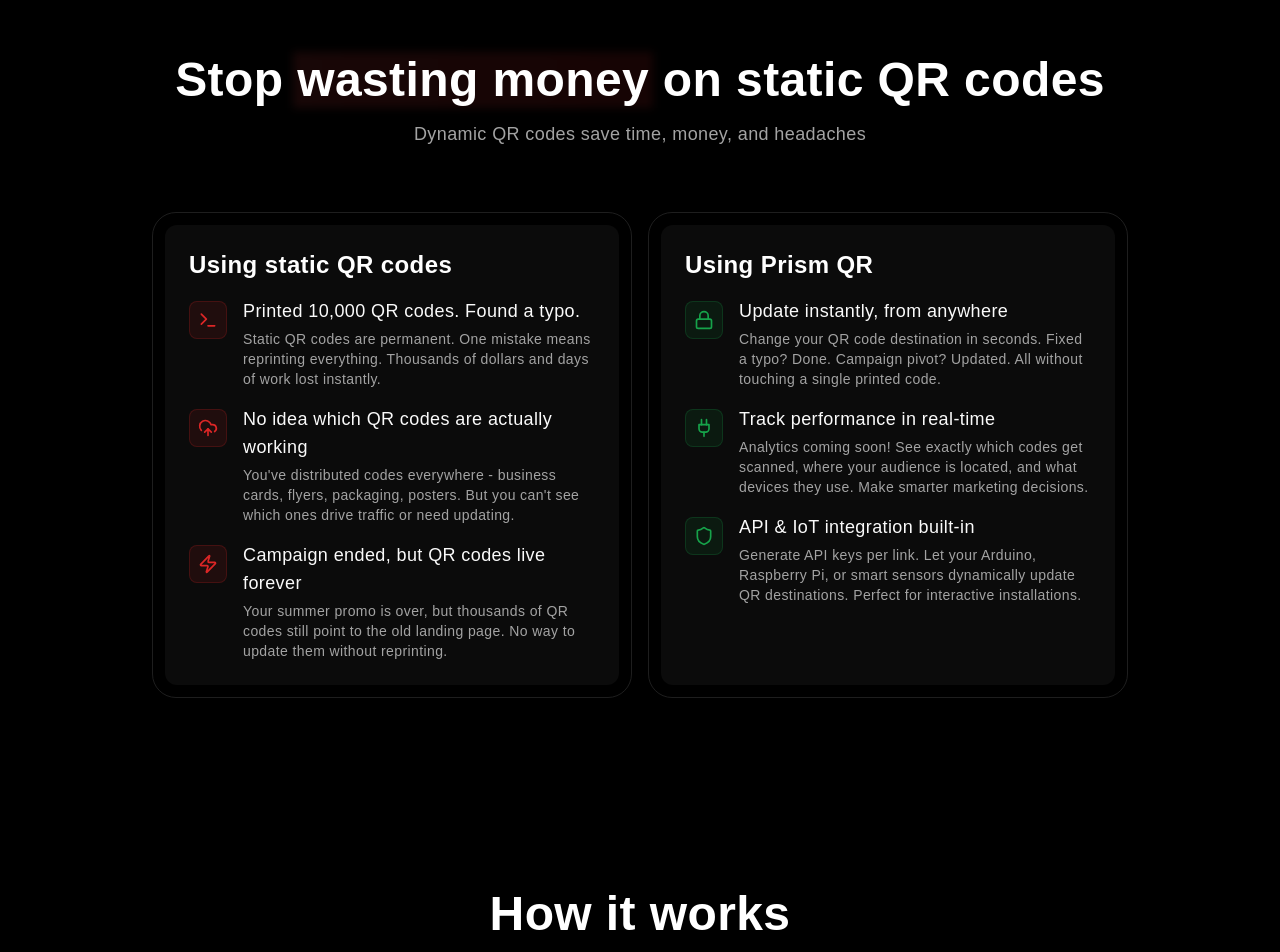
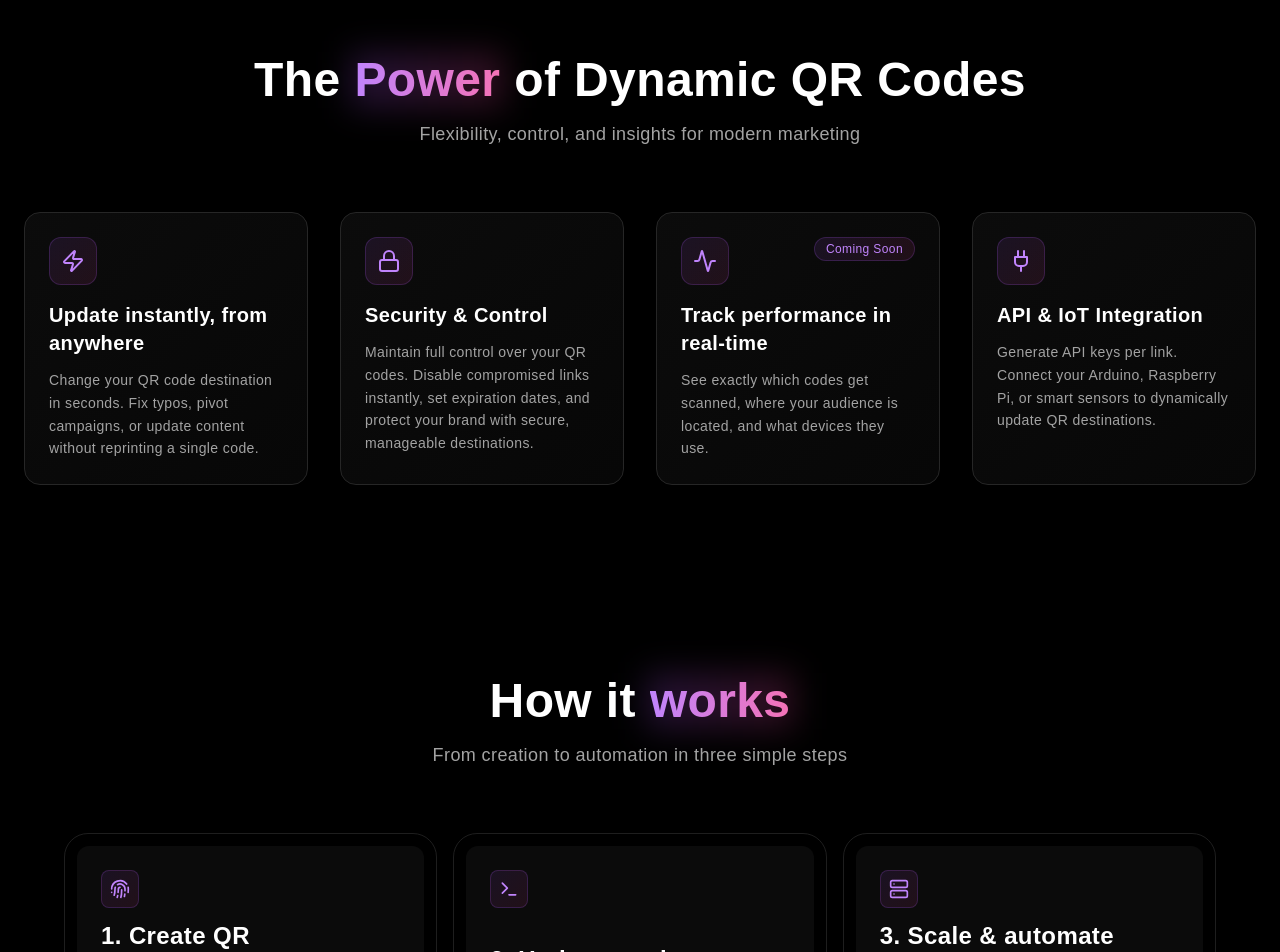
Before and after one commit to prism-qr/prism-qr, a Next.js app in the folder apps/frontend/: page / in a window 1280 px wide. Shown: the part 840-1792 px from the top of the page. Built offline with nearby package versions, Linux system fonts and the light colour scheme.

Commit message:
refactor style

```diff
--- a/apps/frontend/src/components/index/ComplianceSection.tsx
+++ b/apps/frontend/src/components/index/ComplianceSection.tsx
@@ -1,66 +1,47 @@
 "use client";
 
 import { motion } from "motion/react";
-import { CloudUpload, Lock, Plug, Shield, Terminal, Zap } from "lucide-react";
-import { GridItem } from "./GridItem";
+import { Activity, Lock, Plug, Zap } from "lucide-react";
 
-interface PainPoint {
+interface Advantage {
   icon: React.ComponentType<{ className?: string }>;
   title: string;
   description: string;
+  badge?: string;
 }
 
-interface Solution {
-  icon: React.ComponentType<{ className?: string }>;
-  title: string;
-  description: string;
-}
-
-const painPoints: PainPoint[] = [
+const advantages: Advantage[] = [
   {
-    icon: Terminal,
-    title: 'Printed 10,000 QR codes. Found a typo.',
+    icon: Zap,
+    title: "Update instantly, from anywhere",
     description:
-      "Static QR codes are permanent. One mistake means reprinting everything. Thousands of dollars and days of work lost instantly.",
+      "Change your QR code destination in seconds. Fix typos, pivot campaigns, or update content without reprinting a single code.",
   },
   {
-    icon: CloudUpload,
-    title: "No idea which QR codes are actually working",
+    icon: Lock,
+    title: "Security & Control",
     description:
-      "You've distributed codes everywhere - business cards, flyers, packaging, posters. But you can't see which ones drive traffic or need updating.",
+      "Maintain full control over your QR codes. Disable compromised links instantly, set expiration dates, and protect your brand with secure, manageable destinations.",
   },
   {
-    icon: Zap,
-    title: "Campaign ended, but QR codes live forever",
-    description: "Your summer promo is over, but thousands of QR codes still point to the old landing page. No way to update them without reprinting.",
-  },
-];
-
-const solutions: Solution[] = [
-  {
-    icon: Lock,
-    title: "Update instantly, from anywhere",
+    icon: Activity,
+    title: "Track performance in real-time",
     description:
-      "Change your QR code destination in seconds. Fixed a typo? Done. Campaign pivot? Updated. All without touching a single printed code.",
+      "See exactly which codes get scanned, where your audience is located, and what devices they use.",
+    badge: "Coming Soon",
   },
   {
     icon: Plug,
-    title: "Track performance in real-time",
+    title: "API & IoT Integration",
     description:
-      "Analytics coming soon! See exactly which codes get scanned, where your audience is located, and what devices they use. Make smarter marketing decisions.",
-  },
-  {
-    icon: Shield,
-    title: "API & IoT integration built-in",
-    description:
-      "Generate API keys per link. Let your Arduino, Raspberry Pi, or smart sensors dynamically update QR destinations. Perfect for interactive installations.",
+      "Generate API keys per link. Connect your Arduino, Raspberry Pi, or smart sensors to dynamically update QR destinations.",
   },
 ];
 
 export function ComplianceSection() {
   return (
-    <section className="relative md:py-24 py-8 px-6 max-w-5xl mx-auto">
-      <div className="mx-auto max-w-6xl">
+    <section className="relative md:py-24 py-8 px-6 max-w-7xl mx-auto">
+      <div className="mx-auto">
         <motion.div
           className="mb-16 text-center"
           initial={{ opacity: 0, y: 10, scale: 0.95 }}
@@ -69,75 +50,57 @@
           transition={{ duration: 2, ease: [0, 1, 0, 1] }}
         >
           <h2 className="text-3xl font-bold text-white md:text-5xl mb-4">
-            Stop{" "}
+            The{" "}
             <span className="relative inline-block">
-              <span className=" decoration-red-600 decoration-2 underline-offset-4">
-                wasting money
+              <span className="bg-gradient-to-r from-purple-400 to-pink-400 bg-clip-text text-transparent">
+                Power
               </span>
-              <div className="absolute -inset-1 bg-gradient-to-r from-red-500/10 to-red-600/10 blur-sm -z-10" />
+              <div className="absolute -inset-1 bg-gradient-to-r from-purple-500/20 to-pink-500/20 blur-lg -z-10" />
             </span>{" "}
-            on static QR codes
+            of Dynamic QR Codes
           </h2>
           <p className="mt-4 text-lg text-neutral-400">
-            Dynamic QR codes save time, money, and headaches
+            Flexibility, control, and insights for modern marketing
           </p>
         </motion.div>
 
-        <ul className="grid grid-cols-1 grid-rows-none gap-4 md:grid-cols-12 md:grid-rows-1 lg:gap-4">
-          <GridItem
-            area="md:[grid-area:1/1/2/7]"
-            title="Using static QR codes"
-            description={
-              <div className="space-y-4 mt-4">
-                {painPoints.map((item, index) => {
+        <div className="grid grid-cols-1 md:grid-cols-2 lg:grid-cols-4 gap-6 md:gap-8">
+          {advantages.map((item, index) => {
             const IconComponent = item.icon;
             return (
-                    <div key={index} className="flex items-start gap-4">
-                      <div className="mt-1 rounded-lg bg-red-600/10 border border-red-600/20 p-2">
-                        <IconComponent className="h-5 w-5 text-red-600" />
+              <motion.div
+                key={index}
+                className="group relative rounded-2xl border border-neutral-800 bg-gradient-to-br from-neutral-900/50 to-neutral-900/30 p-6 backdrop-blur-sm transition-all duration-300 hover:border-neutral-700 hover:shadow-xl hover:shadow-purple-500/10"
+                initial={{ opacity: 0, y: 20 }}
+                whileInView={{ opacity: 1, y: 0 }}
+                viewport={{ once: true }}
+                transition={{ duration: 0.5, delay: index * 0.1 }}
+              >
+                <div className="absolute -inset-0.5 bg-gradient-to-r from-purple-600/20 to-pink-600/20 rounded-2xl opacity-0 group-hover:opacity-100 transition-opacity duration-300 blur" />
+
+                <div className="relative">
+                  <div className="mb-4 inline-flex rounded-xl bg-gradient-to-br from-purple-500/10 to-pink-500/10 p-3 ring-1 ring-inset ring-purple-500/20">
+                    <IconComponent className="h-6 w-6 text-purple-400" />
                   </div>
-                      <div>
-                        <h4 className="text-foreground text-lg mb-1">
+
+                  {item.badge && (
+                    <span className="absolute top-0 right-0 inline-flex items-center rounded-full bg-gradient-to-r from-purple-500/10 to-pink-500/10 px-3 py-1 text-xs font-medium text-purple-400 ring-1 ring-inset ring-purple-500/20">
+                      {item.badge}
+                    </span>
+                  )}
+
+                  <h3 className="text-xl font-semibold text-white mb-3 group-hover:text-purple-300 transition-colors">
                     {item.title}
-                        </h4>
-                        <p className="text-sm font-light text-muted-foreground">
+                  </h3>
+
+                  <p className="text-sm leading-relaxed text-neutral-400">
                     {item.description}
                   </p>
                 </div>
-                    </div>
+              </motion.div>
             );
           })}
         </div>
-            }
-          />
-
-          <GridItem
-            area="md:[grid-area:1/7/2/13]"
-            title="Using Prism QR"
-            description={
-              <div className="space-y-4 mt-4">
-                {solutions.map((item, index) => {
-                  const IconComponent = item.icon;
-                  return (
-                    <div key={index} className="flex items-start gap-4">
-                      <div className="mt-1 rounded-lg bg-green-600/10 border border-green-600/20 p-2">
-                        <IconComponent className="h-5 w-5 text-green-600" />
-                      </div>
-                      <div>
-                        <h4 className="text-foreground text-lg mb-1">
-                          {item.title}
-                        </h4>
-                        <p className="text-sm text-muted-foreground">
-                          {item.description}
-                        </p>
-                      </div>
-                    </div>
-                  );
-                })}
-              </div>
-            }
-          />
-        </ul>
       </div>
     </section>
   );
--- a/apps/frontend/src/components/index/HowItWorksSection.tsx
+++ b/apps/frontend/src/components/index/HowItWorksSection.tsx
@@ -19,35 +19,35 @@
   {
     icon: Fingerprint,
     number: "1",
-    title: "Create your dynamic QR",
+    title: "Create QR",
     description:
-      "Sign up free and generate your first QR code instantly. Point it to any URL - website, menu, social profile, or landing page. Download and start using immediately.",
+      "Sign up free and generate your first QR code instantly. Point it to any URL - website, menu, social profile, or landing page.",
     area: "md:[grid-area:1/1/2/5]",
-    iconColor: "text-green-600",
-    iconBgColor: "bg-green-600/10",
-    iconBorderColor: "border-green-900/80",
+    iconColor: "text-purple-400",
+    iconBgColor: "bg-gradient-to-br from-purple-500/10 to-pink-500/10",
+    iconBorderColor: "border-purple-500/20",
   },
   {
     icon: Terminal,
     number: "2",
-    title: "Update anytime you want",
+    title: "Update anytime",
     description:
-      "Change the destination URL whenever needed from your dashboard or API. No reprinting, no waiting. Found a typo? Fixed instantly. Campaign pivot? Updated in seconds.",
+      "Change the destination URL whenever needed from your dashboard or API. No reprinting, no waiting.",
     area: "md:[grid-area:1/5/2/9]",
-    iconColor: "text-blue-600",
-    iconBgColor: "bg-blue-600/10",
-    iconBorderColor: "border-blue-900/80",
+    iconColor: "text-purple-400",
+    iconBgColor: "bg-gradient-to-br from-purple-500/10 to-pink-500/10",
+    iconBorderColor: "border-purple-500/20",
   },
   {
     icon: Server,
     number: "3",
     title: "Scale & automate",
     description:
-      "Track performance with analytics (coming soon). Connect IoT devices via API keys. Build smart systems where sensors dynamically control QR destinations in real-time.",
+      "Connect IoT devices via API keys. Build smart systems where sensors dynamically control QR destinations in real-time.",
     area: "md:[grid-area:1/9/2/13]",
-    iconColor: "text-purple-600",
-    iconBgColor: "bg-purple-600/10",
-    iconBorderColor: "border-purple-900/80",
+    iconColor: "text-purple-400",
+    iconBgColor: "bg-gradient-to-br from-purple-500/10 to-pink-500/10",
+    iconBorderColor: "border-purple-500/20",
   },
 ];
 
@@ -63,7 +63,13 @@
           transition={{ duration: 2, ease: [0, 1, 0, 1] }}
         >
           <h2 className="text-4xl font-bold text-white md:text-5xl">
-            How it works
+            How it{" "}
+            <span className="relative inline-block">
+              <span className="bg-gradient-to-r from-purple-400 to-pink-400 bg-clip-text text-transparent">
+                works
+              </span>
+              <div className="absolute -inset-1 bg-gradient-to-r from-purple-500/20 to-pink-500/20 blur-lg -z-10" />
+            </span>
           </h2>
           <p className="mt-4 text-lg text-neutral-400">
             From creation to automation in three simple steps
```
Also changed, not shown: apps/frontend/src/components/index/IntegrationsSection.tsx (+13 -8 lines), apps/frontend/src/components/index/ReviewsSection.tsx (+11 -4 lines), apps/frontend/src/components/index/WhyPrismQRSection.tsx (+11 -2 lines). Lines whose indentation alone changed are shown as unchanged.
